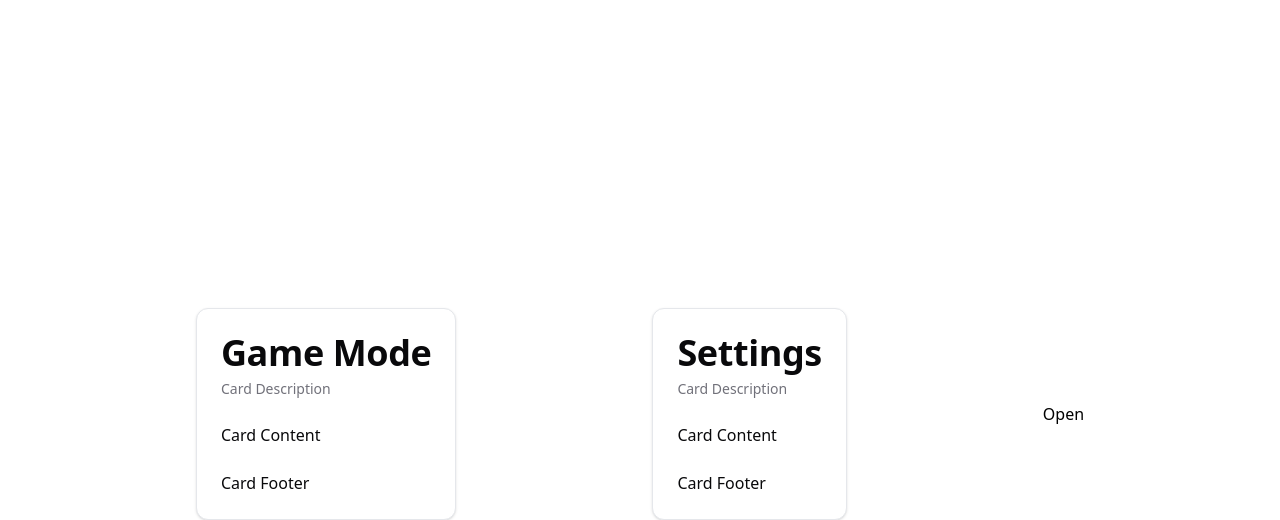
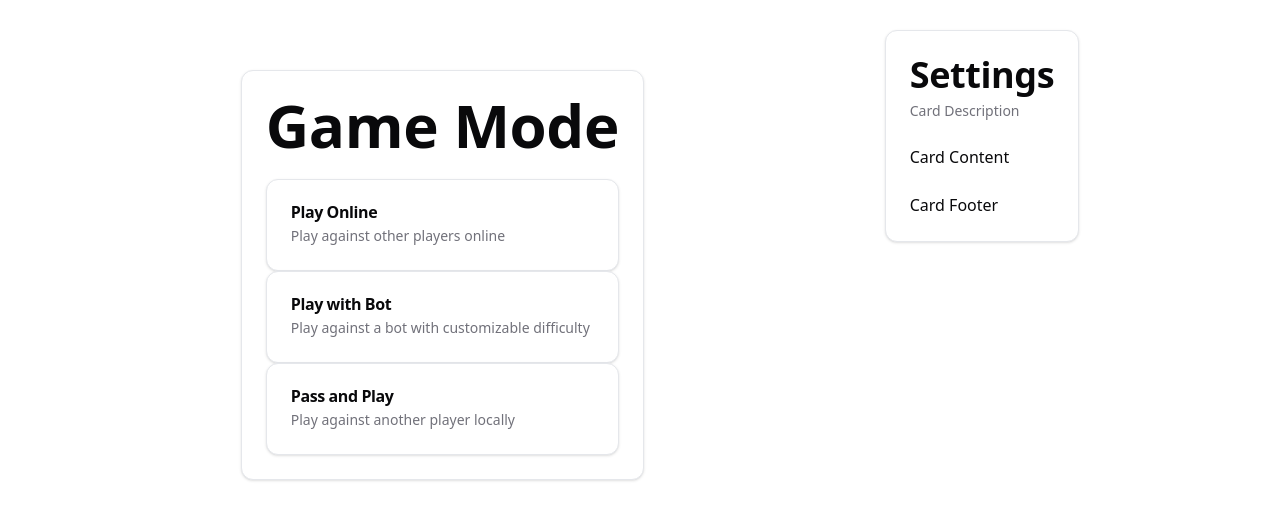
Before and after one commit to Amaan-Kazi/Chess, a Next.js app in the folder frontend/: page / in a window 1280 px wide. Shown: the part 280-800 px from the top of the page. Built offline with nearby package versions, Linux system fonts and the light colour scheme; a web font is replaced by a local one.

Commit message:
Game Mode Selection Structure

```diff
--- a/frontend/src/app/page.tsx
+++ b/frontend/src/app/page.tsx
@@ -19,25 +19,47 @@ import {
   CardTitle,
 } from "@/components/ui/card"
 
+function Settings() {
+  return (
+    <>Hello World</>
+  );
+}
+
 export default function Home() {
   return (
     <>
       <Navbar activePage="Home"/>
       <div className="container mx-auto flex justify-evenly">
         <div>
-          <Card>
+          <Card className="m-10 min-h-96">
             <CardHeader>
-              <CardTitle><p className="text-4xl">Game Mode</p></CardTitle>
-              <CardDescription>Card Description</CardDescription>
+              <CardTitle><p className="text-4xl md:text-6xl">Game Mode</p></CardTitle>
             </CardHeader>
 
             <CardContent>
-              <p>Card Content</p>
+              <div className="flex flex-col justify-evenly">
+                <Card>
+                  <CardHeader>
+                    <CardTitle>Play Online</CardTitle>
+                    <CardDescription>Play against other players online</CardDescription>
+                  </CardHeader>
+                </Card>
+
+                <Card>
+                  <CardHeader>
+                    <CardTitle>Play with Bot</CardTitle>
+                    <CardDescription>Play against a bot with customizable difficulty</CardDescription>
+                  </CardHeader>
+                </Card>
+
+                <Card>
+                  <CardHeader>
+                    <CardTitle>Pass and Play</CardTitle>
+                    <CardDescription>Play against another player locally</CardDescription>
+                  </CardHeader>
+                </Card>
+              </div>
             </CardContent>
-
-            <CardFooter>
-              <p>Card Footer</p>
-            </CardFooter>
           </Card>
         </div>
 
@@ -60,21 +82,24 @@ export default function Home() {
             </CardFooter>
           </Card>
         </div>
-        <Drawer>
+
+        {/* <Drawer>
           <DrawerTrigger>Open</DrawerTrigger>
           <DrawerContent>
             <DrawerHeader>
               <DrawerTitle>Are you absolutely sure?</DrawerTitle>
               <DrawerDescription>This action cannot be undone.</DrawerDescription>
             </DrawerHeader>
+
             <DrawerFooter>
               <Button>Submit</Button>
-              <DrawerClose>
+
+              <DrawerClose asChild>
                 <Button variant="outline">Cancel</Button>
               </DrawerClose>
             </DrawerFooter>
           </DrawerContent>
-        </Drawer>
+        </Drawer> */}
       </div>
     </>
   );
```
